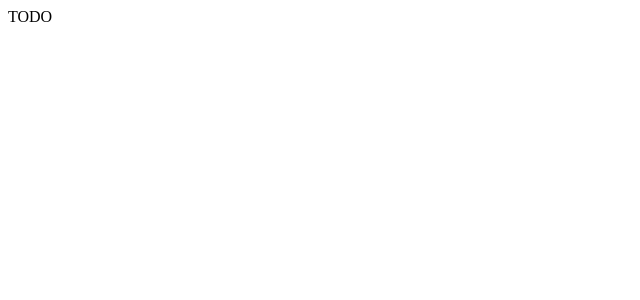
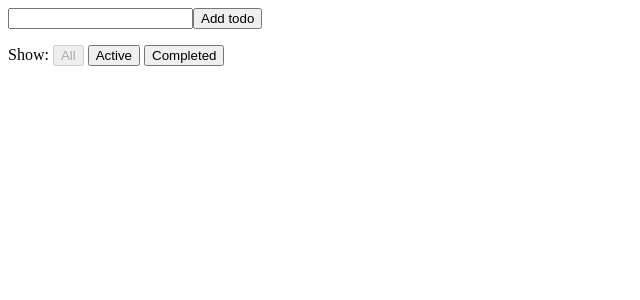
Before and after one commit to MaksymRudnyi/ReduxToDo, a React (Create React App) app in the folder redux-todo/: page / in a window 1280 px wide. Shown: the top 300 px of the page, without its empty margins (0-640 px from the left). Built offline with nearby package versions, Linux system fonts and the light colour scheme.

Commit message:
final structure of the app

```diff
--- a/redux-todo/package.json
+++ b/redux-todo/package.json
@@ -6,7 +6,9 @@
     "prop-types": "^15.6.2",
     "react": "^16.4.2",
     "react-dom": "^16.4.2",
-    "react-scripts": "1.1.4"
+    "react-redux": "^5.0.7",
+    "react-scripts": "1.1.4",
+    "redux": "^4.0.0"
   },
   "scripts": {
     "start": "react-scripts start",
--- a/redux-todo/src/App.js
+++ /dev/null
@@ -1,13 +0,0 @@
-import React, { Component } from 'react';
-
-class App extends Component {
-  render() {
-    return (
-      <div className="App">
-        TODO
-      </div>
-    );
-  }
-}
-
-export default App;
--- /dev/null
+++ b/redux-todo/src/components/App.js
@@ -0,0 +1,14 @@
+import React from 'react'
+import Footer from './Footer'
+import AddTodo from '../containers/AddTodo'
+import VisibleTodoList from '../containers/VisibleTodoList'
+
+const App = () => (
+  <div>
+    <AddTodo/>
+    <VisibleTodoList/>
+    <Footer/>
+  </div>
+);
+
+export default App
--- /dev/null
+++ b/redux-todo/src/components/Footer.js
@@ -0,0 +1,14 @@
+import React from 'react'
+import FilterLink from '../containers/FilterLink'
+import {VisibilityFilters} from '../actions';
+
+const Footer = () => (
+	<div>
+		<span>Show:</span>
+		<FilterLink filter={VisibilityFilters.SHOW_ALL}>All</FilterLink>
+		<FilterLink filter={VisibilityFilters.SHOW_ACTIVE}>Active</FilterLink>
+		<FilterLink filter={VisibilityFilters.SHOW_COMPLETED}>Completed</FilterLink>
+	</div>
+)
+
+export default Footer
--- /dev/null
+++ b/redux-todo/src/components/Link.js
@@ -0,0 +1,22 @@
+import React from 'react'
+import PropTypes from 'prop-types'
+
+const Link = ({active, children, onClick}) => (
+	<button
+		onClick={onClick}
+		disabled={active}
+		style={{
+			marginLeft: '4px'
+		}}
+	>
+		{children}
+	</button>
+)
+
+Link.propTypes = {
+	active: PropTypes.bool.isRequired,
+	children: PropTypes.node.isRequired,
+	onClick: PropTypes.func.isRequired
+}
+
+export default Link
--- /dev/null
+++ b/redux-todo/src/components/TodoList.js
@@ -0,0 +1,24 @@
+import React from 'react'
+import PropTypes from 'prop-types'
+import Todo from './Todo'
+
+const TodoList = ({todos, toggleTodo}) => (
+	<ul>
+		{todos.map(todo =>
+			<Todo onClick={() => toggleTodo(todo.id)} {...todo} key={todo.id}/>
+		)}
+	</ul>
+)
+
+TodoList.PropTypes = {
+	todos: PropTypes.arrayOf(
+		PropTypes.shape({
+			id: PropTypes.number.isRequired,
+			completed: PropTypes.bool.isRequired,
+			text: PropTypes.string.isRequired
+		}).isRequired,
+	).isRequired,
+	toggleTodo: PropTypes.func.isRequired
+}
+
+export default TodoList
--- /dev/null
+++ b/redux-todo/src/containers/AddTodo.js
@@ -0,0 +1,26 @@
+import React from 'react'
+import {connect} from 'react-redux'
+import {addTodo} from '../actions';
+
+const AddTodo = ({dispatch}) => {
+	let input;
+
+	return (
+		<div>
+			<form onSubmit={e => {
+				e.preventDefault();
+				if(!input.value.trim()){
+					return;
+				}
+				dispatch(addTodo(input.value));
+				input.value = ''
+			}}
+			>
+				<input ref={node => input = node}/>
+				<button type="submit">Add todo</button>
+			</form>
+		</div>
+)
+}
+
+export default connect()(AddTodo)
--- /dev/null
+++ b/redux-todo/src/containers/FilterLink.js
@@ -0,0 +1,16 @@
+import {connect} from 'react-redux'
+import {setVisibilityFilter} from '../actions';
+import Link from '../components/Link'
+
+const mapStateToProps = (state, ownProps) => ({
+	active: ownProps.filter === state.visibilityFilter
+});
+
+const mapDispatchToProps = (dispatch, ownProps) => ({
+	onClick: () => dispatch(setVisibilityFilter(ownProps.filter))
+});
+
+export default connect(
+	mapStateToProps,
+	mapDispatchToProps
+)(Link)
--- /dev/null
+++ b/redux-todo/src/containers/VisibleTodoList.js
@@ -0,0 +1,30 @@
+import {connect} from 'react-redux'
+import {toggleTodo} from '../actions';
+import TodoList from '../components/TodoList'
+import {VisibilityFilters} from '../actions';
+
+const getVisibleTodos = (todos, filter) => {
+	switch (filter) {
+		case VisibilityFilters.SHOW_ALL:
+			return todos;
+		case VisibilityFilters.SHOW_COMPLETED:
+			return todos.filter(todo => todo.completed);
+		case VisibilityFilters.SHOW_ACTIVE:
+			return todos.filter(todo => !todo.completed);
+		default:
+			throw new Error('Unknown filter: ' + filter)
+	}
+};
+
+const mapStateToProps = state => ({
+	todos: getVisibleTodos(state.todos, state.visibilityFilter)
+});
+
+const mapDispatchToProps = dispatch => ({
+	toggleTodo: id => dispatch(toggleTodo(id))
+});
+
+export default connect(
+	mapStateToProps,
+	mapDispatchToProps
+)(TodoList)
--- a/redux-todo/src/index.js
+++ b/redux-todo/src/index.js
@@ -1,5 +1,14 @@
 import React from 'react';
 import ReactDOM from 'react-dom';
-import App from './App';
+import {Provider} from 'react-redux'
+import { createStore} from 'redux'
+import rootReducer from './reducers'
+import App from './components/App';
 
-ReactDOM.render(<App />, document.getElementById('root'));
+const store = createStore(rootReducer);
+
+ReactDOM.render(
+	<Provider store={store}>
+			<App />
+	</Provider>,
+	document.getElementById('root'));
--- a/redux-todo/src/reducers/visibilityFilter.js
+++ b/redux-todo/src/reducers/visibilityFilter.js
@@ -1,4 +1,4 @@
-import {VisibilityFilters} from '../actions/index'
+import {VisibilityFilters} from '../actions'
 
 const visibilityFilter = (state = VisibilityFilters.SHOW_ALL, action) => {
 	switch (action.type){
```
Also changed, not shown: 1 other file (tests, documents, lock files or other folders).
